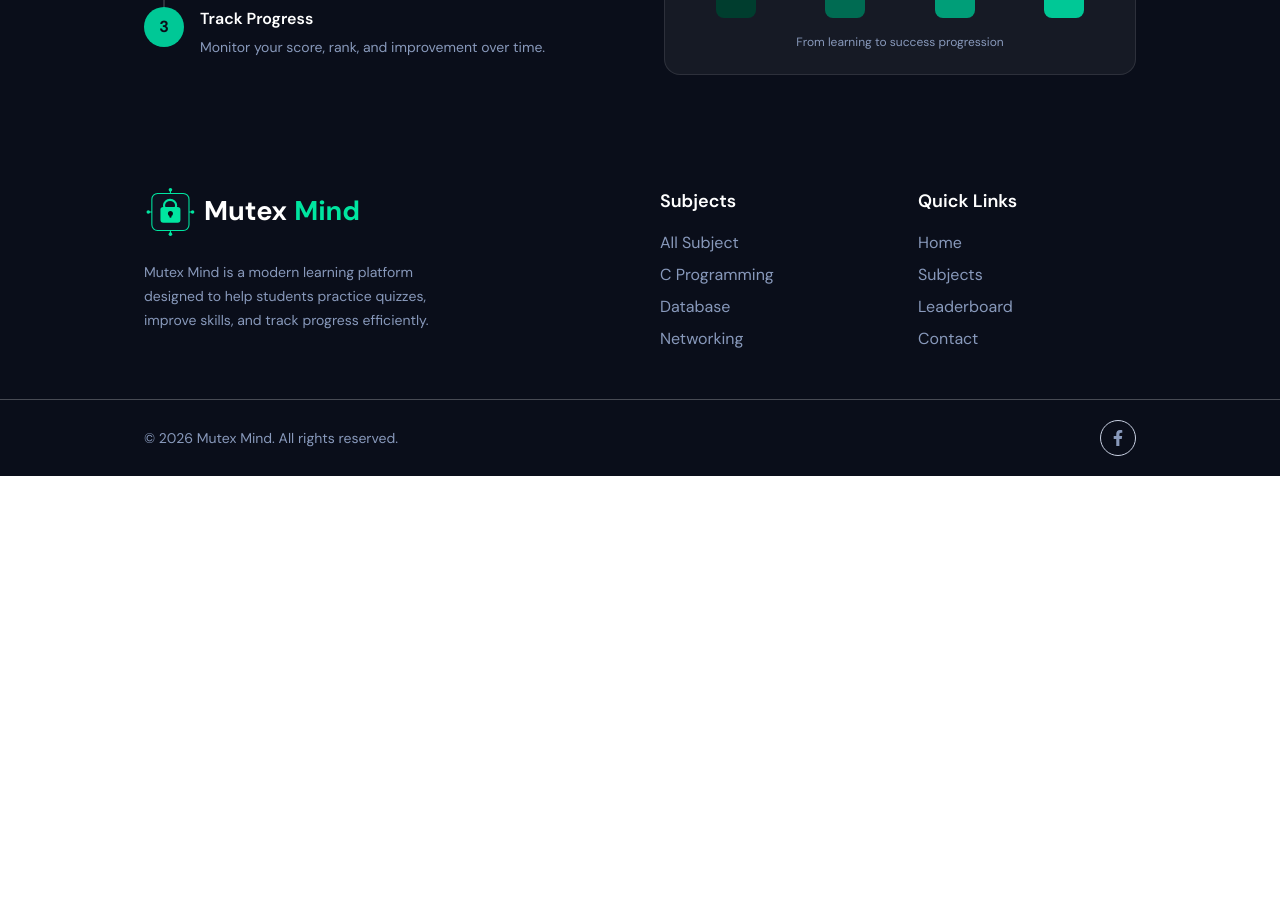
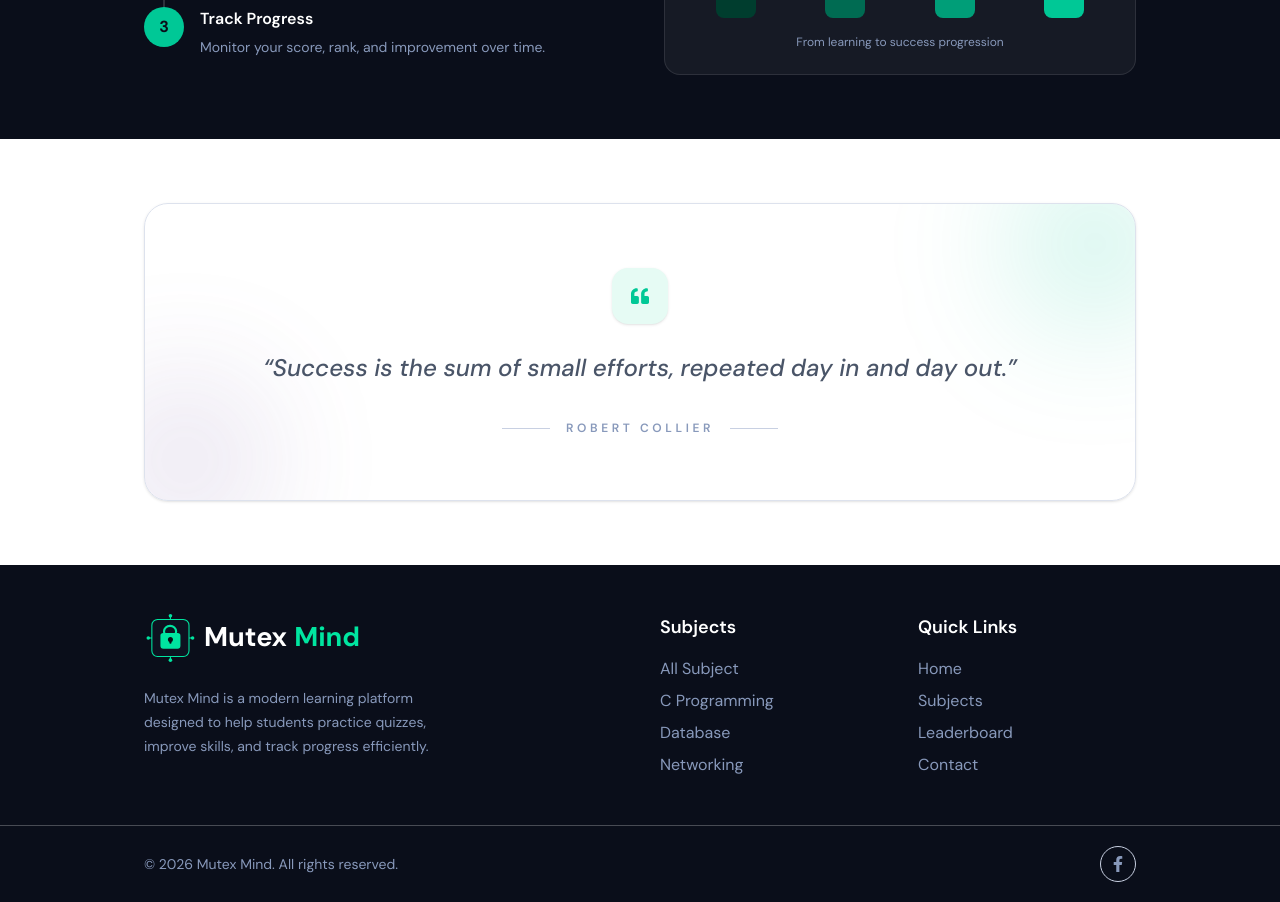
Before and after one commit to Jakaria030/mutex-mind-frontend, a React (Vite) app: page / in a window 1280 px wide. Shown: the part 1200-2102 px from the top of the page. Before the commit the page ends 1676 px from the top, so only its background shows below. Built offline with nearby package versions, Linux system fonts and the light colour scheme.

Commit message:
feat: qoute section add

```diff
--- a/src/pages/main/Home/Home.jsx
+++ b/src/pages/main/Home/Home.jsx
@@ -1,3 +1,4 @@
+import Qoute from "./components/Qoute";
 import Hero from "./components/Hero";
 import HowItWorks from "./components/HowItWorks";
 
@@ -6,6 +7,7 @@ const Home = () => {
         <>
             <Hero />
             <HowItWorks />
+            <Qoute />
         </>
     );
 };
--- /dev/null
+++ b/src/pages/main/Home/components/Qoute.jsx
@@ -0,0 +1,38 @@
+import { FaQuoteLeft } from "react-icons/fa";
+
+const Qoute = () => {
+    return (
+        <section className="bg-white py-8 md:py-16">
+            <div className="max-w-5xl mx-auto px-2 sm:px-4">
+                <div className="relative overflow-hidden rounded-3xl border border-border-1 bg-bg-white p-8 md:p-16 text-center shadow-sm">
+                    {/* Background Glow */}
+                    <div className="absolute -top-10 -right-10 w-40 h-40 bg-light-green/20 rounded-full blur-3xl"></div>
+                    <div className="absolute -bottom-10 -left-10 w-40 h-40 bg-light-purple/30 rounded-full blur-3xl opacity-60"></div>
+
+                    {/* Quote Icon */}
+                    <div className="relative flex justify-center mb-6">
+                        <div className="w-14 h-14 rounded-2xl bg-bg-green flex items-center justify-center text-light-green shadow-sm">
+                            <FaQuoteLeft size={18} />
+                        </div>
+                    </div>
+
+                    {/* Quote */}
+                    <p className="relative text-xl md:text-2xl leading-10 text-text-2 font-medium italic max-w-3xl mx-auto">
+                        “Success is the sum of small efforts, repeated day in and day out.”
+                    </p>
+
+                    {/* Divider */}
+                    <div className="relative flex items-center justify-center gap-4 mt-8">
+                        <div className="w-12 h-px bg-border-2"></div>
+                        <span className="text-xs uppercase tracking-[0.3em] text-text-3 font-semibold">
+                            Robert Collier
+                        </span>
+                        <div className="w-12 h-px bg-border-2"></div>
+                    </div>
+                </div>
+            </div>
+        </section>
+    );
+};
+
+export default Qoute;
```
